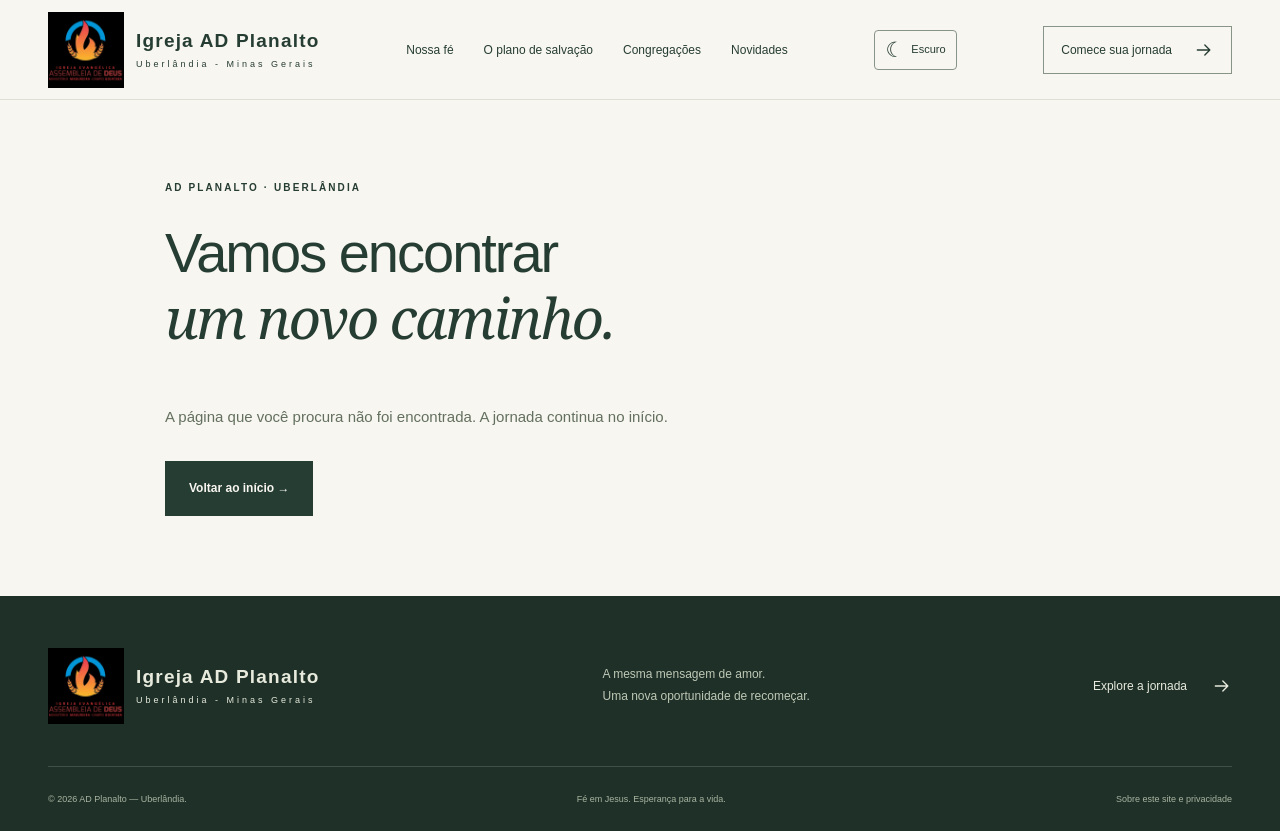
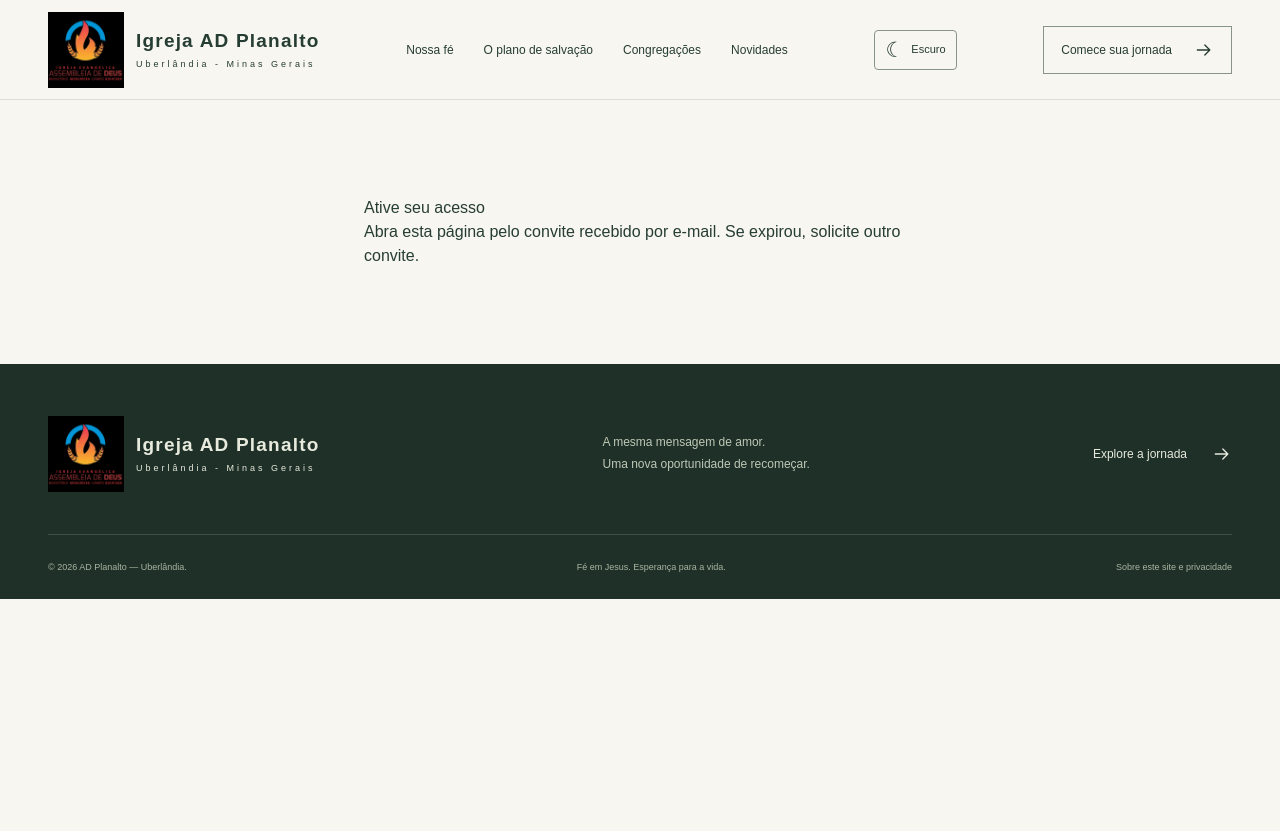
Before and after one commit to docenge/portal-ad-planalto, a Next.js app: page /admin/ativar in a window 1280 px wide. Before the commit this address had no page. After the commit the page ends 800 px from the top, so only its background shows below. Built offline with nearby package versions, Linux system fonts and the light colour scheme; no server answers.

Commit message:
feat: add secure administrator invitation activation

```diff
--- /dev/null
+++ b/app/admin/ativar/page.js
@@ -0,0 +1,4 @@
+import Activation from './setup'
+export const metadata={title:'Ativar acesso administrativo',robots:{index:false,follow:false}}
+export const dynamic='force-dynamic'
+export default function Page(){return <main id="conteudo" style={{maxWidth:600,margin:'auto',padding:'6rem 1.5rem'}}><h1>Ative seu acesso</h1><Activation url={process.env.SUPABASE_URL||process.env.NEXT_PUBLIC_SUPABASE_URL||''} publicKey={process.env.NEXT_PUBLIC_SUPABASE_ANON_KEY||''}/></main>}
--- /dev/null
+++ b/app/admin/ativar/setup.js
@@ -0,0 +1,11 @@
+'use client'
+import {useState,useEffect} from 'react'
+import {createClient} from '@supabase/supabase-js'
+import Link from 'next/link'
+export default function Activation({url,publicKey}){
+ const [client]=useState(()=>url&&publicKey?createClient(url,publicKey,{auth:{persistSession:false,autoRefreshToken:false,detectSessionInUrl:true}}):null)
+ const [ready,setReady]=useState(false),[done,setDone]=useState(false),[busy,setBusy]=useState(false),[message,setMessage]=useState('Verificando convite…')
+ useEffect(()=>{if(!client){setMessage('Ativação ainda não configurada.');return}let mounted=true;client.auth.getSession().then(({data,error})=>{if(!mounted)return;setReady(Boolean(data.session)&&!error);setMessage(data.session&&!error?'Escolha uma senha exclusiva com pelo menos 12 caracteres.':'Abra esta página pelo convite recebido por e-mail. Se expirou, solicite outro convite.');if(data.session)window.history.replaceState(null,'',window.location.pathname)});return()=>{mounted=false}},[client])
+ async function submit(event){event.preventDefault();setBusy(true);const form=event.currentTarget,fields=new FormData(form),password=String(fields.get('password'));if(password!==fields.get('confirmation')){setMessage('As senhas precisam ser iguais.');setBusy(false);return}try{const {error}=await client.auth.updateUser({password});form.reset();if(error)throw Error();await client.auth.signOut();setReady(false);setDone(true);setMessage('Senha definida. Agora entre no painel com seu e-mail e senha.')}catch{setMessage('Não foi possível definir a senha. Verifique se o convite ainda é válido.')}finally{setBusy(false)}}
+ return <><p role="status">{message}</p>{ready&&<form onSubmit={submit} style={{display:'grid',gap:16}}><label>Nova senha<input type="password" name="password" minLength={12} required autoComplete="new-password" style={{display:'block',width:'100%',padding:12}}/></label><label>Confirme a senha<input type="password" name="confirmation" minLength={12} required autoComplete="new-password" style={{display:'block',width:'100%',padding:12}}/></label><button disabled={busy} className="button button-dark">{busy?'Salvando…':'Definir minha senha'}</button></form>}{done&&<Link href="/admin">Entrar na administração →</Link>}</>
+}
--- a/app/admin/page.js
+++ b/app/admin/page.js
@@ -1,4 +1,4 @@
 import AdminPanel from './panel'
 export const metadata={title:'Administração',robots:{index:false,follow:false}}
 export const dynamic='force-dynamic'
-export default function AdminPage(){return <main id="conteudo" style={{maxWidth:1000,margin:'auto',padding:'6rem 1.5rem'}}><h1>Administração da Igreja AD Planalto</h1><p>Acesso exclusivo aos responsáveis autorizados. Não compartilhe sua senha.</p><AdminPanel url={process.env.SUPABASE_URL||''} publicKey={process.env.NEXT_PUBLIC_SUPABASE_ANON_KEY||''}/></main>}
+export default function AdminPage(){return <main id="conteudo" style={{maxWidth:1000,margin:'auto',padding:'6rem 1.5rem'}}><h1>Administração da Igreja AD Planalto</h1><p>Acesso exclusivo aos responsáveis autorizados. Não compartilhe sua senha.</p><AdminPanel url={process.env.SUPABASE_URL||process.env.NEXT_PUBLIC_SUPABASE_URL||''} publicKey={process.env.NEXT_PUBLIC_SUPABASE_ANON_KEY||''}/></main>}
```
